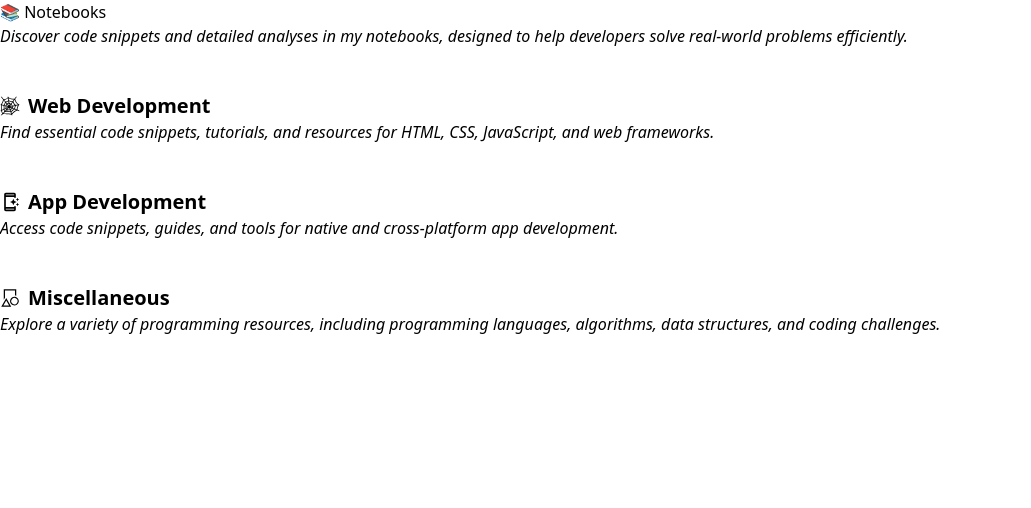
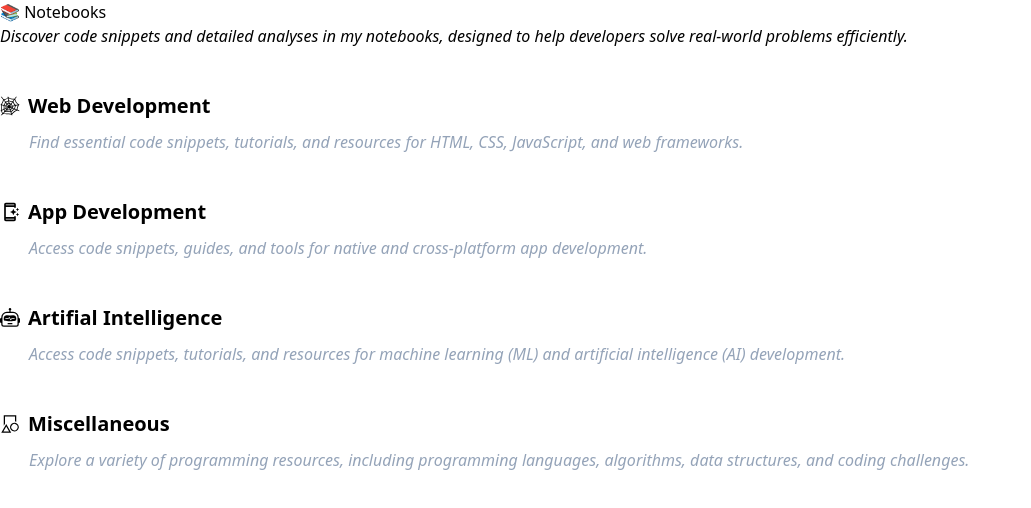
Before and after one commit to GopalVerma1303/old.gopx.dev, a Next.js app: page /notebooks in a window 1280 px wide. Shown: the top 508 px of the page, without its empty margins (0-1031 px from the left). Built offline with nearby package versions, Linux system fonts and the light colour scheme.

Commit message:
added ai dis to note/index

```diff
--- a/pages/notebooks/index.mdx
+++ b/pages/notebooks/index.mdx
@@ -10,18 +10,25 @@ import { Card, Cards } from 'nextra/components'
 import { GiSpiderWeb } from "react-icons/gi";
 import { MdOutlineAppShortcut } from "react-icons/md";
 import { VscSymbolMisc } from "react-icons/vsc";
+import { BsRobot } from "react-icons/bs";
 
 <br />
 
 <h2 className="text-xl font-bold flex items-center mt-5 gap-2"><GiSpiderWeb className="w-5 h-5" /> Web Development</h2>
-> *Find essential code snippets, tutorials, and resources for HTML, CSS, JavaScript, and web frameworks.*
+<p className="ml-[29px] text-slate-400 mt-[10px] italic">Find essential code snippets, tutorials, and resources for HTML, CSS, JavaScript, and web frameworks.</p>
 
 <br />
 
 <h2 className="text-xl font-bold flex items-center mt-5 gap-2"><MdOutlineAppShortcut className="w-5 h-5" /> App Development</h2>
-> *Access code snippets, guides, and tools for native and cross-platform app development.*
+<p className="ml-[29px] text-slate-400 mt-[10px] italic">Access code snippets, guides, and tools for native and cross-platform app development.</p>
 
 <br />
 
+<h2 className="text-xl font-bold flex items-center mt-5 gap-2"><BsRobot className="w-5 h-5" /> Artifial Intelligence</h2>
+<p className="ml-[29px] text-slate-400 mt-[10px] italic">Access code snippets, tutorials, and resources for machine learning (ML) and artificial intelligence (AI) development.</p>
+
+<br />
+
+
 <h2 className="text-xl font-bold flex items-center mt-5 gap-2"><VscSymbolMisc className="w-5 h-5" /> Miscellaneous</h2>
-> *Explore a variety of programming resources, including programming languages, algorithms, data structures, and coding challenges.*
+<p className="ml-[29px] text-slate-400 mt-[10px] italic">Explore a variety of programming resources, including programming languages, algorithms, data structures, and coding challenges.</p>
```
